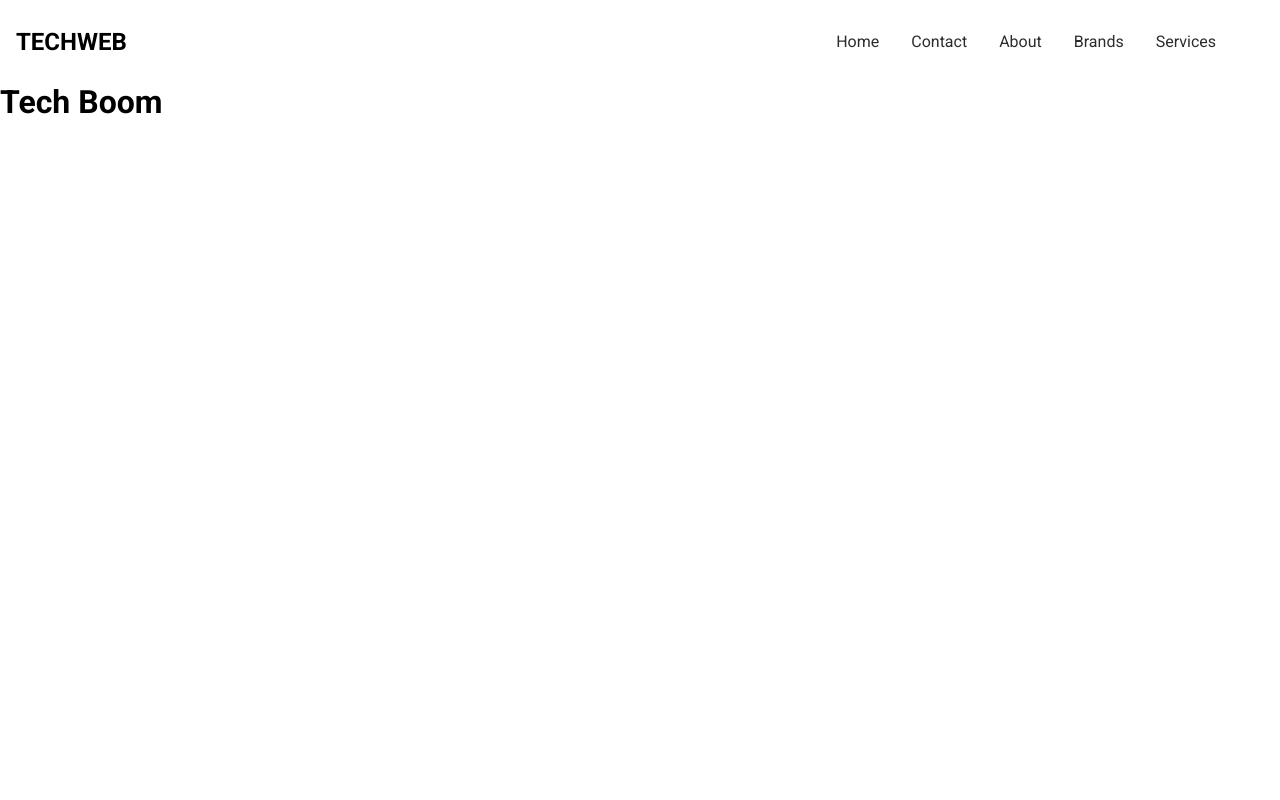
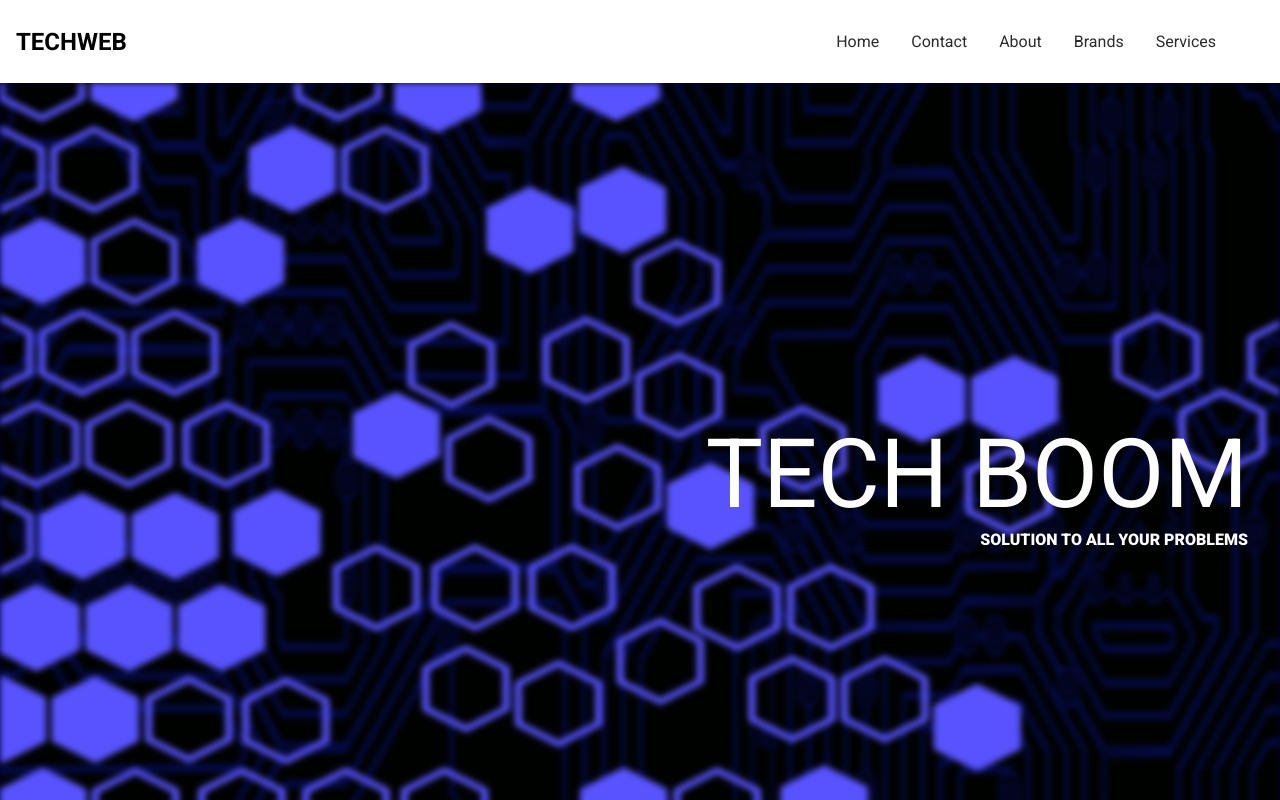
Before and after one commit to KaunainRizvi/React-Redux-5-Projects, a React (Create React App) app in the folder app_one/: page / in a window 1280 px wide. Shown: the top 800 px of the page. Built offline with nearby package versions, Linux system fonts and the light colour scheme.

Commit message:
home css added

```diff
--- a/app_one/src/Components/Home.jsx
+++ b/app_one/src/Components/Home.jsx
@@ -1,13 +1,27 @@
 import React from 'react'
+import vg from "../assets/2.webp"
 
 const Home = () => {
   return (
+
+    <>
     <div className='home'>
 
         <main>
             <h1>Tech Boom</h1>
+            <p>Solution to all your problems</p>
         </main>
     </div>
+
+    <div className="home2">
+        <img src={vg} alt="Graphics" />
+        <div>
+            <p>Lorem ipsum dolor, sit amet consectetur adipisicing elit. Eligendi dignissimos nostrum nobis, animi quod similique veniam atque nemo molestiae commodi, deserunt numquam. Nesciunt iste architecto modi laboriosam obcaecati sequi sit.</p>
+
+        </div>
+    </div>
+
+    </>
   )
 }
 
--- a/app_one/src/styles/colors.scss
+++ b/app_one/src/styles/colors.scss
@@ -1,5 +1,5 @@
 $first: white;
-$second: black;
+$second: rgb(0, 1, 51);
 $third: #5853ff;
 $dark: rgb(44, 44, 44);
 $text1: "Roboto";
--- a/app_one/src/styles/home.scss
+++ b/app_one/src/styles/home.scss
@@ -0,0 +1,38 @@
+@import "colors";
+
+.home {
+    width: 100%;
+    height: 100vh ;
+    background-color: $second;
+
+    > main {
+        position: absolute;
+        text-transform: uppercase;
+        display: flex;
+        flex-direction: column;
+        align-items: flex-end;
+        width: 100%;
+        height: 100%;
+        padding: 2rem;
+        justify-content: center;
+    }
+
+    h1{
+        font: 400 6rem $text1;
+        color: $first;
+    }
+    p {
+        font: 900 1rem $text1;
+        color: $first;
+
+    }
+
+    &::before {
+        content: "";
+        width: 100%;
+        height: 100%;
+        position: absolute;
+        background: no-repeat center/auto url("../assets/1.png");
+        filter: blur(3px);
+    }
+}
```
